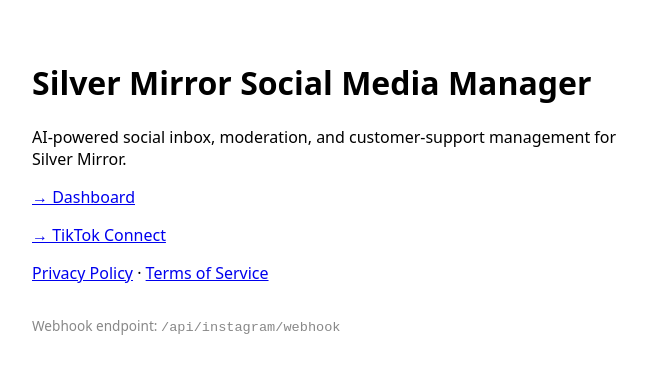
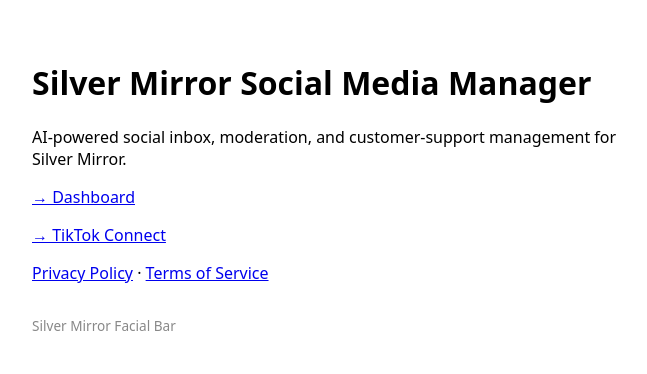
Before and after one commit to silvermirrorfb/sm-social-media-manager, a Next.js app: page / in a window 1280 px wide. Shown: the top 374 px of the page, without its empty margins (308-955 px from the left). Built offline with nearby package versions, Linux system fonts and the light colour scheme.

Commit message:
fix(qa): ISSUE-001 — remove webhook endpoint from public homepage
The homepage was displaying 'Webhook endpoint: /api/instagram/webhook'
which leaks internal infrastructure details to anyone visiting the site.

```diff
--- a/src/app/page.js
+++ b/src/app/page.js
@@ -7,7 +7,7 @@
       <p><a href="/tiktok/connect">→ TikTok Connect</a></p>
       <p><a href="/privacy">Privacy Policy</a> {' · '} <a href="/terms">Terms of Service</a></p>
       <p style={{ color: '#888', fontSize: '0.85rem', marginTop: '2rem' }}>
-        Webhook endpoint: <code>/api/instagram/webhook</code>
+        Silver Mirror Facial Bar
       </p>
     </main>
   );
```
